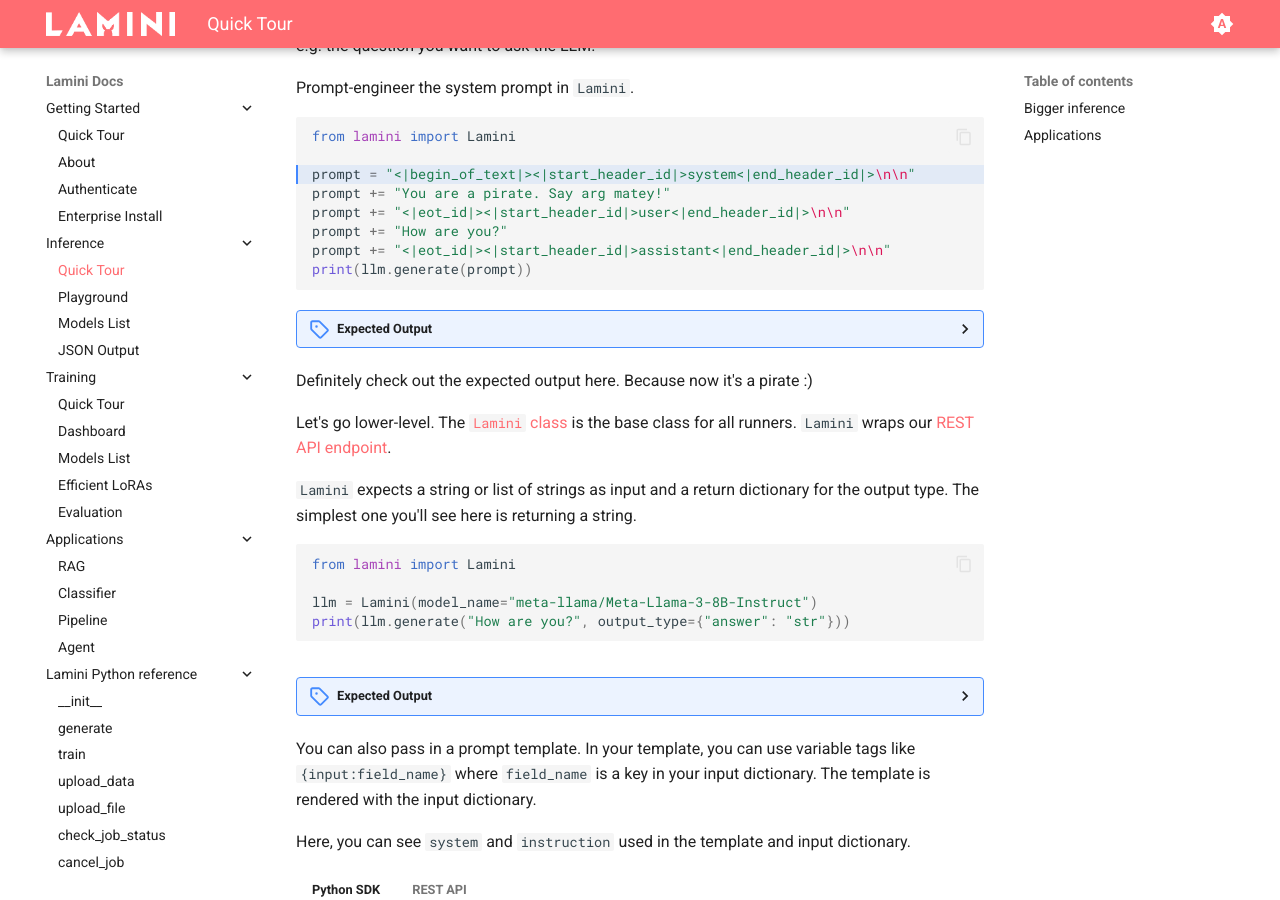
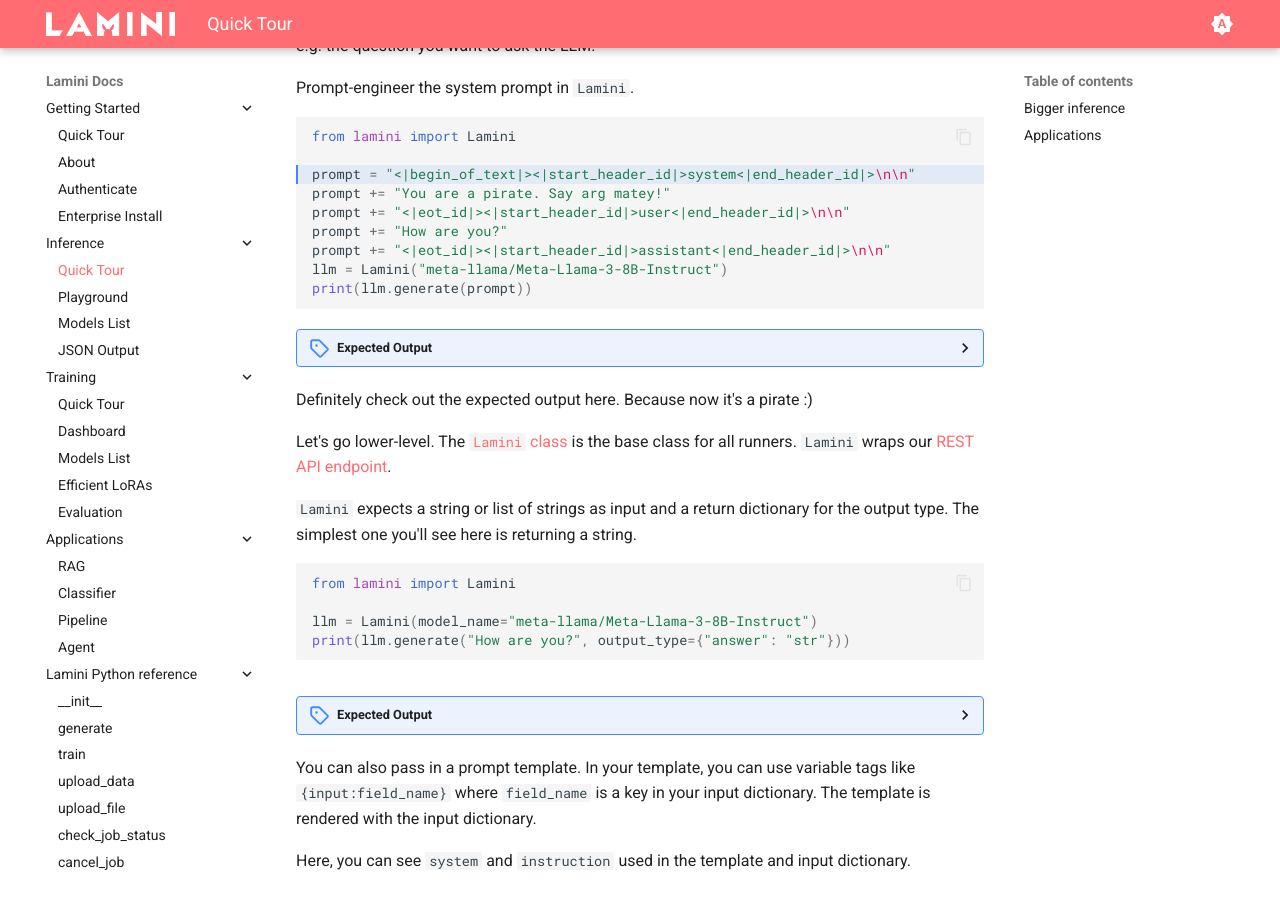
Before and after one commit to lamini-ai/lamini-ai.github.io, an MkDocs documentation site: the page built from docs/inference/quick_tour.md, in a window 1280 px wide and 900 px high, scrolled down 1206 px. Built offline with MkDocs 1.6.1 and Material for MkDocs 9.7.7, drawn with Linux system fonts in a browser that asks for light colours.

Commit message:
Add model

````diff
--- a/docs/inference/quick_tour.md
+++ b/docs/inference/quick_tour.md
@@ -58,6 +58,7 @@
     prompt += "<|eot_id|><|start_header_id|>user<|end_header_id|>\n\n"
     prompt += "How are you?"
     prompt += "<|eot_id|><|start_header_id|>assistant<|end_header_id|>\n\n"
+    llm = Lamini("meta-llama/Meta-Llama-3-8B-Instruct")
     print(llm.generate(prompt))
     ```
     <details>
````
